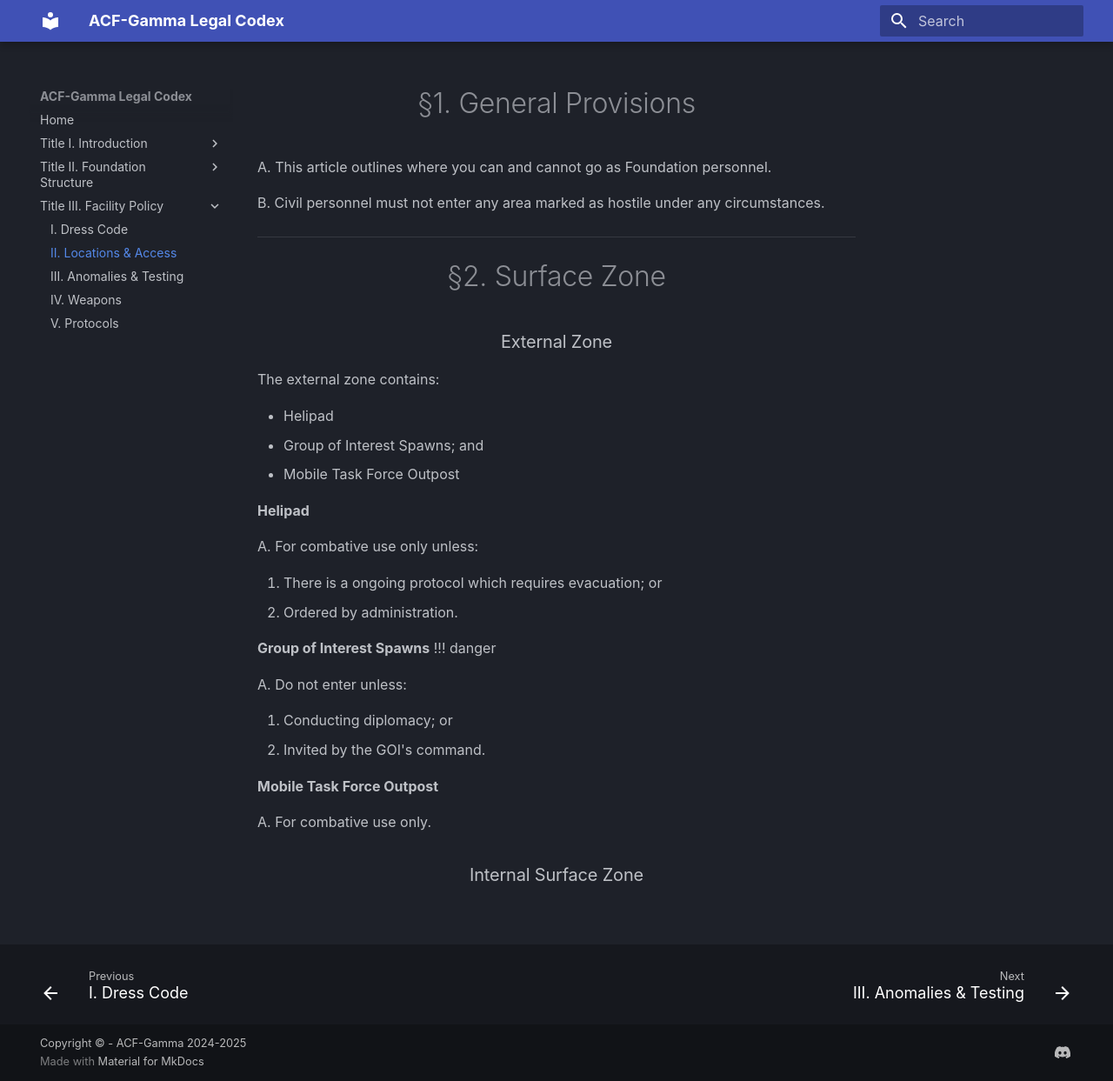
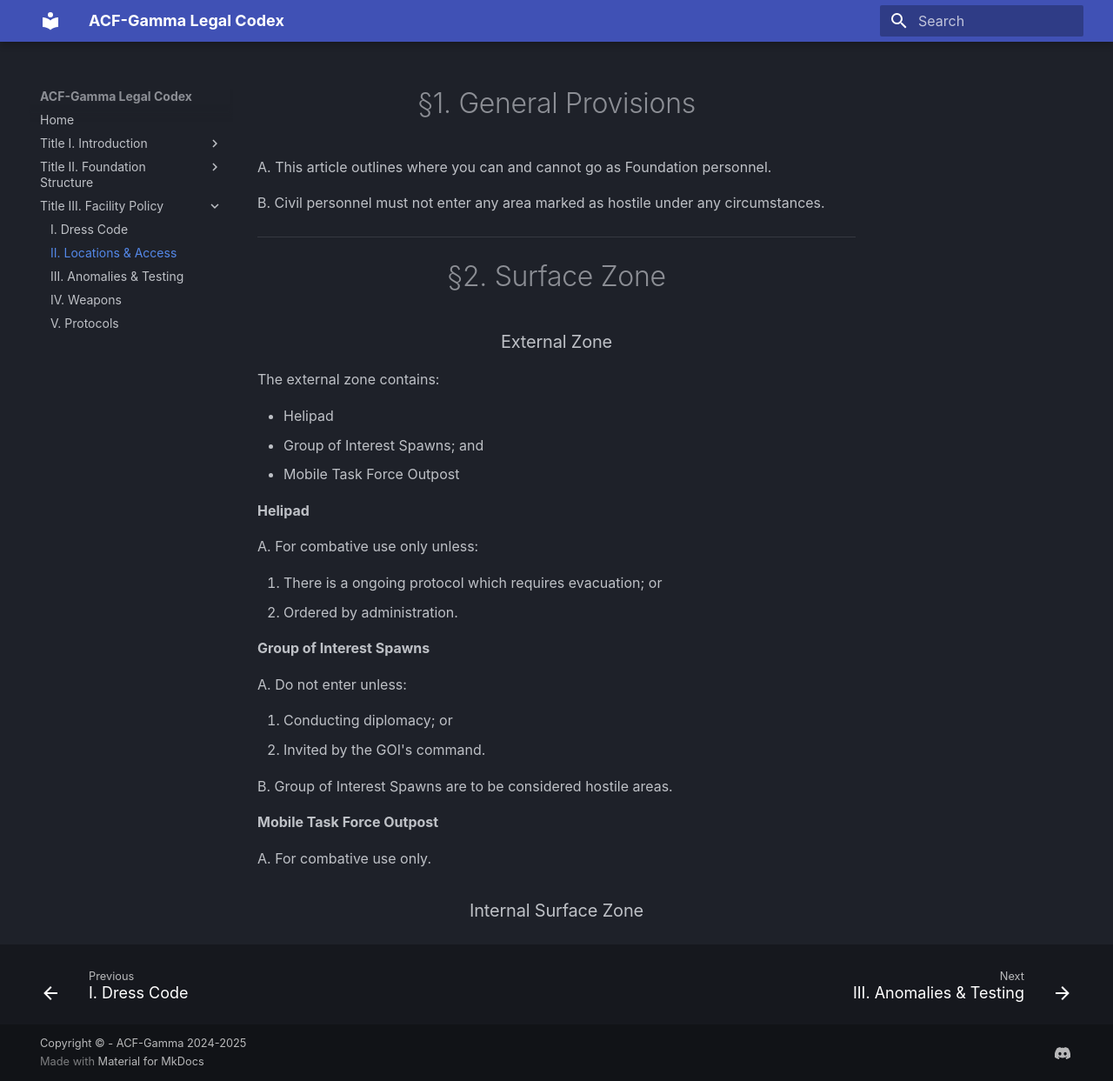
Before and after one commit to acf-gamma/legal-codex, an MkDocs documentation site: the page built from docs/Title III. Facility Policy/II. Locations & Access.md, in a window 1280 px wide and 1243 px high. Shown: the whole window at 87% size. Built offline with MkDocs 1.6.1 and Material for MkDocs 9.7.7, drawn with Linux system fonts in a browser that asks for light colours; some web fonts are replaced.

Commit message:
Update II. Locations
Group of Interest spawns are now hostile

```diff
--- a/docs/Title III. Facility Policy/II. Locations & Access.md
+++ b/docs/Title III. Facility Policy/II. Locations & Access.md
@@ -26,13 +26,15 @@ A. For combative use only unless:
 1. There is a ongoing protocol which requires evacuation; or
 2. Ordered by administration.
 
-**Group of Interest Spawns** !!! danger
+**Group of Interest Spawns**
 
 A. Do not enter unless:
 
 1. Conducting diplomacy; or
 2. Invited by the GOI's command.
 
+B. Group of Interest Spawns are to be considered hostile areas.
+
 **Mobile Task Force Outpost**
 
 A. For combative use only.
```
